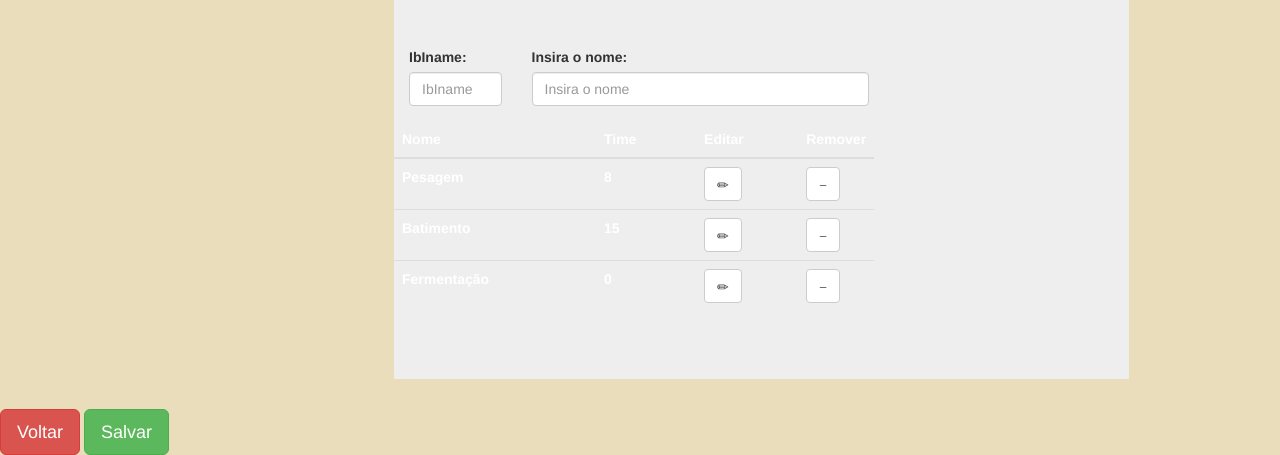
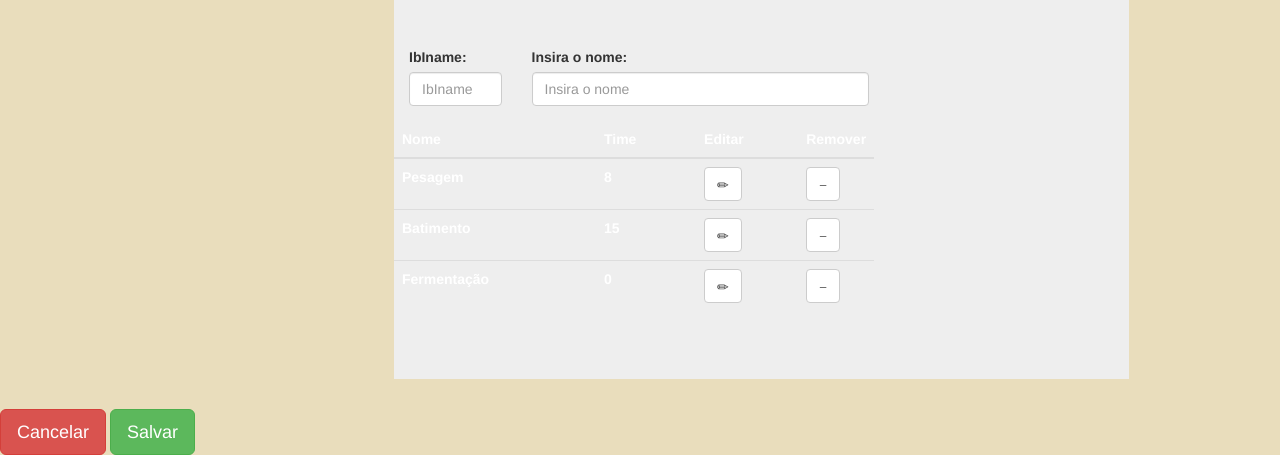
Before and after one commit to TyphonBak/projeto_pan, a Django app: template core/templates/processo.html in a window 1280 px wide. Shown: the part 443-898 px from the top of the page. Run offline with Django 3.2, Linux system fonts and the light colour scheme; the template is opened without the code that fills it, so the values that code supplies are empty; some web fonts are replaced.

Commit message:
Update processo.html

```diff
--- a/core/templates/processo.html
+++ b/core/templates/processo.html
@@ -154,7 +154,7 @@
 <!-- Botões ##############################################################################################################################################################-->
 
     <div class="containerbtn">
-        <a class="btn btn-danger btn-lg" href="#" role="button">Voltar</a>
+        <a class="btn btn-danger btn-lg" href="#" role="button">Cancelar</a>
         <a class="btn btn-success btn-lg" href="#" role="button">Salvar</a>
 
     </div>
```
